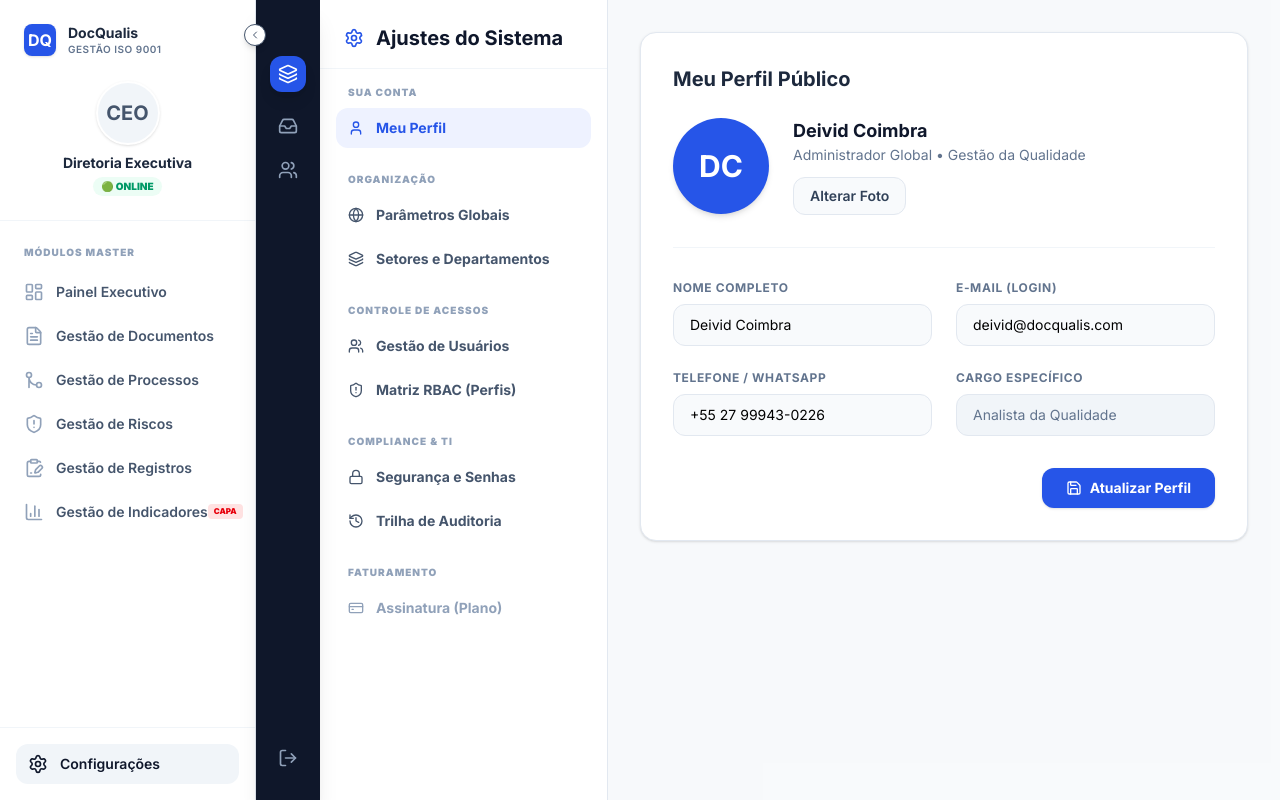
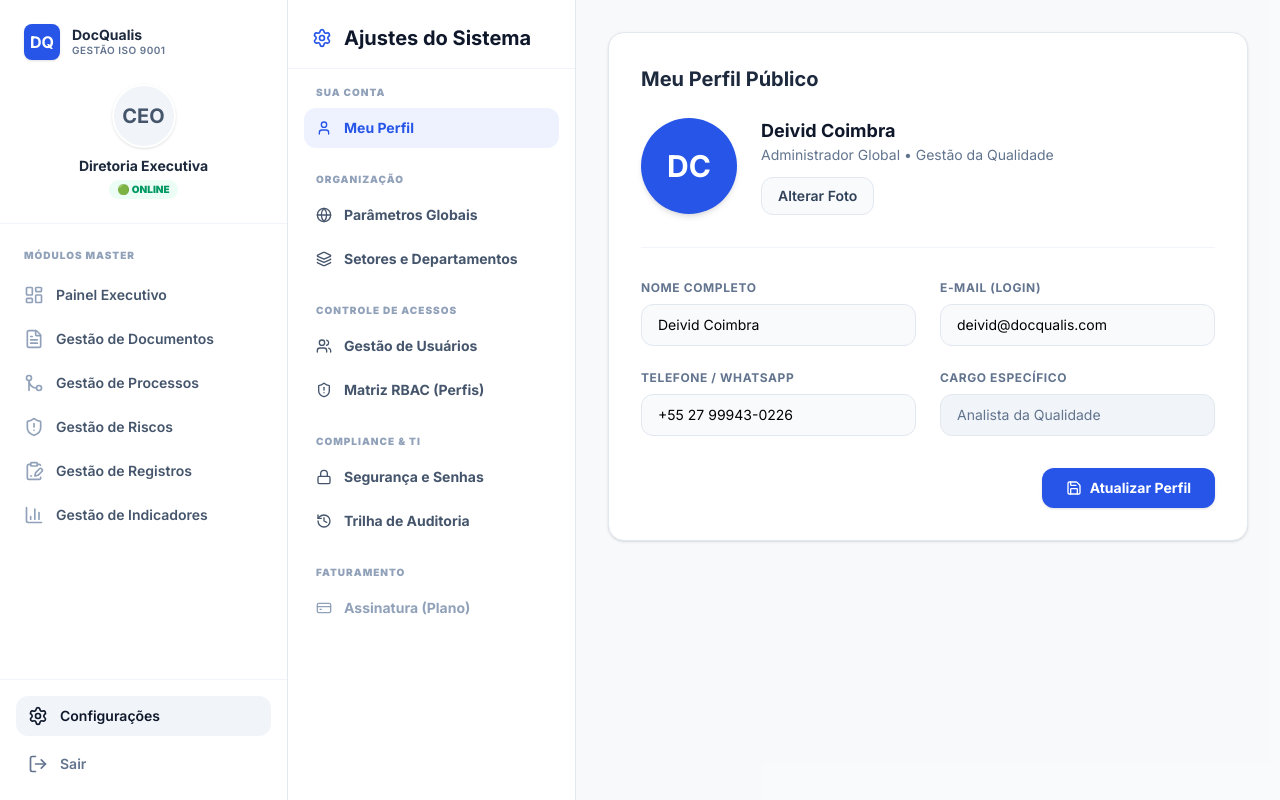
Before and after one commit to clienterdx-arch/docqualis, a Next.js app: page /configuracoes in a window 1280 px wide. Built offline with nearby package versions, Linux system fonts and the light colour scheme.

Commit message:
fix: ajustes na sidebar e remoção da badge CAPA

```diff
--- a/src/components/Sidebar.tsx
+++ b/src/components/Sidebar.tsx
@@ -1,6 +1,6 @@
 "use client";
 
-import React, { useState } from "react";
+import React from "react";
 import Link from "next/link";
 import { usePathname } from "next/navigation";
 import {
@@ -8,11 +8,6 @@ import {
   LayoutDashboard,
   Settings,
   LogOut,
-  Layers,
-  Inbox,
-  Users,
-  ChevronLeft,
-  ChevronRight,
   BarChart3,
   ClipboardSignature,
   GitMerge,
@@ -21,7 +16,6 @@ import {
 
 export default function Sidebar() {
   const pathname = usePathname();
-  const [isExpanded, setIsExpanded] = useState(true);
 
   if (pathname === "/login") return null;
 
@@ -36,79 +30,59 @@ export default function Sidebar() {
     { label: "Gestão de Processos", icon: GitMerge, href: "/processos" },
     { label: "Gestão de Riscos", icon: ShieldAlert, href: "/riscos" },
     { label: "Gestão de Registros", icon: ClipboardSignature, href: "/gestao-registros" },
-    { label: "Gestão de Indicadores", icon: BarChart3, href: "/indicadores", badge: "CAPA" },
+    { label: "Gestão de Indicadores", icon: BarChart3, href: "/indicadores" },
   ];
 
   return (
-    <>
-      <aside
-        className={`${
-          isExpanded ? "w-64" : "w-20"
-        } transition-all duration-300 bg-white border-r border-slate-200 flex flex-col justify-between z-20 shrink-0 whitespace-nowrap`}
-      >
-        <div className="flex-1 overflow-y-auto custom-scrollbar pb-4">
-          <div className={`p-6 flex items-center ${isExpanded ? "gap-3" : "justify-center"}`}>
-            <div className="w-8 h-8 bg-[#2655e8] rounded-lg flex items-center justify-center text-white font-bold shadow-sm shrink-0">
+    <aside className="w-72 h-screen bg-white border-r border-slate-200 flex flex-col justify-between shrink-0 z-30">
+      <div className="flex-1 overflow-y-auto pb-4">
+        <div className="p-6 flex items-center gap-3">
+          <div className="w-9 h-9 bg-[#2655e8] rounded-lg flex items-center justify-center text-white font-bold shadow-sm shrink-0">
             DQ
           </div>
 
-            {isExpanded && (
           <div>
             <h1 className="text-sm font-bold text-slate-800 leading-tight">DocQualis</h1>
             <h2 className="text-[10px] font-semibold text-slate-500 uppercase tracking-wider">
               Gestão ISO 9001
             </h2>
           </div>
-            )}
         </div>
 
-          {isExpanded && (
         <div className="flex flex-col items-center pb-6 border-b border-slate-100">
-              <div className="w-16 h-16 rounded-full bg-slate-100 border-2 border-white shadow-sm flex items-center justify-center text-slate-600 font-bold text-xl mb-2 shrink-0">
+          <div className="w-16 h-16 rounded-full bg-slate-100 border-2 border-white shadow-sm flex items-center justify-center text-slate-600 font-bold text-xl mb-2">
             CEO
           </div>
+
           <h3 className="font-bold text-slate-800 text-sm">Diretoria Executiva</h3>
+
           <span className="text-[10px] text-emerald-600 font-black bg-emerald-50 px-2 py-0.5 rounded-full mt-1 uppercase">
             🟢 Online
           </span>
         </div>
-          )}
 
         <nav className="flex flex-col gap-1 px-3 mt-6">
-            {isExpanded && (
           <p className="text-[10px] font-black text-slate-400 uppercase tracking-widest px-3 mb-2">
             Módulos Master
           </p>
-            )}
 
           {menuItems.map((item) => (
             <Link
               key={item.href}
               href={item.href}
-                title={!isExpanded ? item.label : undefined}
-                className={`w-full flex items-center ${
-                  isExpanded ? "justify-between px-3" : "justify-center px-0"
-                } py-2.5 rounded-xl text-sm font-semibold transition-all ${
+              className={`w-full flex items-center gap-3 px-3 py-2.5 rounded-xl text-sm font-semibold transition-all ${
                 isActive(item.href)
                   ? "bg-[#eef2ff] text-[#2655e8]"
                   : "text-slate-600 hover:bg-slate-50"
               }`}
             >
-                <div className={`flex items-center ${isExpanded ? "gap-3" : "justify-center"}`}>
               <item.icon
                 className={`w-5 h-5 shrink-0 ${
                   isActive(item.href) ? "text-[#2655e8]" : "text-slate-400"
                 }`}
               />
 
-                  {isExpanded && item.label}
-                </div>
-
-                {isExpanded && item.badge && (
-                  <span className="bg-red-100 text-red-600 px-1.5 py-0.5 rounded text-[8px] font-black">
-                    {item.badge}
-                  </span>
-                )}
+              <span>{item.label}</span>
             </Link>
           ))}
         </nav>
@@ -117,48 +91,21 @@ export default function Sidebar() {
       <div className="p-4 border-t border-slate-100 shrink-0">
         <Link
           href="/configuracoes"
-            title={!isExpanded ? "Configurações" : undefined}
-            className={`w-full flex items-center ${
-              isExpanded ? "gap-3 px-3" : "justify-center px-0"
-            } py-2.5 rounded-xl text-sm font-semibold transition-all ${
+          className={`w-full flex items-center gap-3 px-3 py-2.5 rounded-xl text-sm font-semibold transition-all ${
             isActive("/configuracoes")
               ? "bg-slate-100 text-slate-900"
               : "text-slate-600 hover:bg-slate-50"
           }`}
         >
           <Settings className="w-5 h-5 shrink-0" />
-            {isExpanded && "Configurações"}
+          Configurações
         </Link>
+
+        <button className="mt-2 w-full flex items-center gap-3 px-3 py-2.5 rounded-xl text-sm font-semibold text-slate-500 hover:bg-red-50 hover:text-red-500 transition-all">
+          <LogOut className="w-5 h-5 shrink-0" />
+          Sair
+        </button>
       </div>
     </aside>
-
-      <aside className="w-16 bg-[#0f172a] flex flex-col items-center py-4 justify-between relative z-30 shadow-xl shrink-0">
-        <button
-          onClick={() => setIsExpanded(!isExpanded)}
-          className="absolute -left-3 top-6 bg-white border rounded-full p-1 shadow-md text-slate-600 hover:scale-110 transition-all"
-          title={isExpanded ? "Recolher menu" : "Expandir menu"}
-        >
-          {isExpanded ? <ChevronLeft className="w-3 h-3" /> : <ChevronRight className="w-3 h-3" />}
-        </button>
-
-        <div className="flex flex-col items-center gap-6 mt-10">
-          <button className="p-2 bg-[#2655e8] rounded-xl text-white shadow-lg" title="Módulos">
-            <Layers className="w-5 h-5" />
-          </button>
-
-          <button className="text-slate-400 hover:text-white" title="Inbox">
-            <Inbox className="w-5 h-5" />
-          </button>
-
-          <button className="text-slate-400 hover:text-white" title="Usuários">
-            <Users className="w-5 h-5" />
-          </button>
-        </div>
-
-        <button className="text-slate-400 hover:text-red-400 transition-colors mb-4" title="Sair">
-          <LogOut className="w-5 h-5" />
-        </button>
-      </aside>
-    </>
   );
 }
```
Lines whose indentation alone changed are shown as unchanged.
